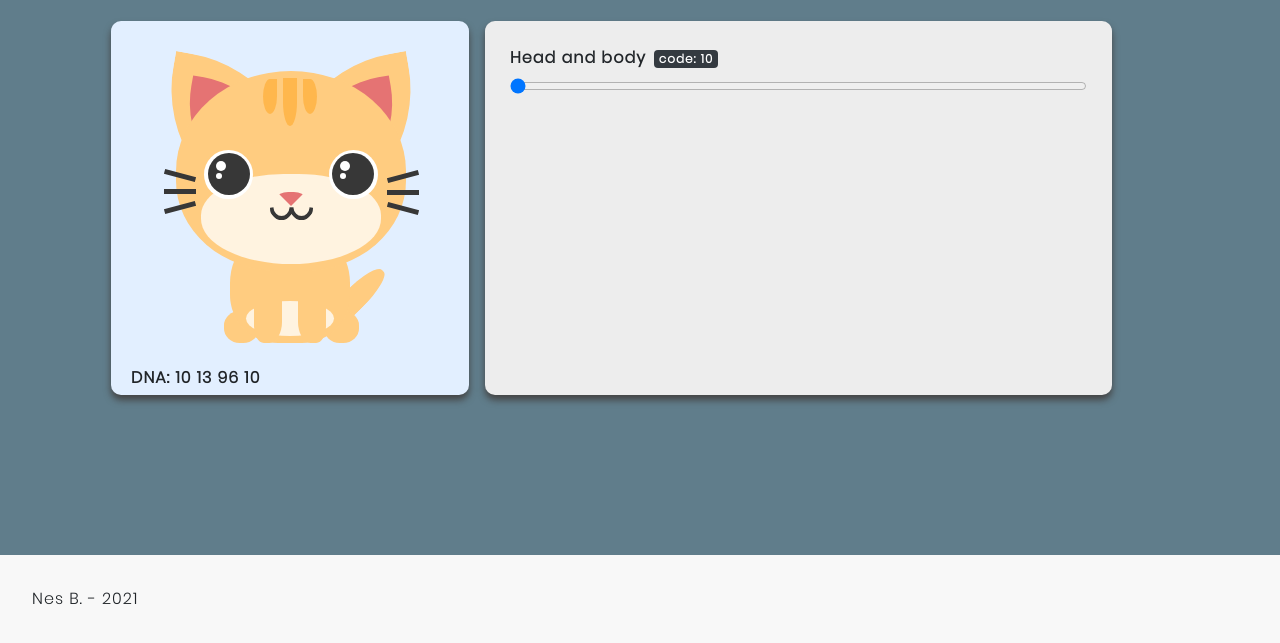
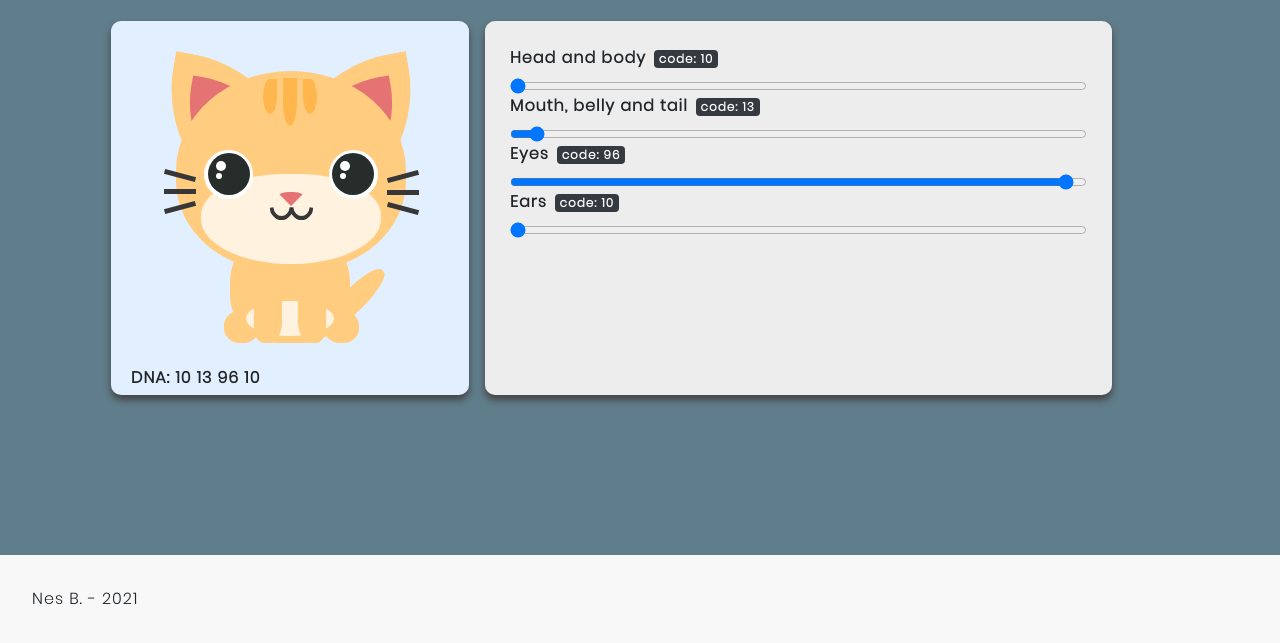
Before and after one commit to AnesBkdm/bitcats, a plain HTML site: page index.html in a window 1280 px wide. Shown: the part 227-870 px from the top of the page. Drawn offline with Linux system fonts and the light colour scheme.

Commit message:
Added sliders and params

```diff
--- a/assets/js/catFactory.js
+++ b/assets/js/catFactory.js
@@ -14,11 +14,28 @@ function genColors(){
     return colors
 }
 
-//This function code needs to modified so that it works with Your cat code.
 function headColor(color,code) {
     $('.cat__head, .cat__chest').css('background', '#' + color)  //This changes the color of the cat
     $('#headcode').html('code: '+code) //This updates text of the badge next to the slider
     $('#dnabody').html(code) //This updates the body color part of the DNA that is displayed below the cat
+}
+
+function mouthColor(color,code) {
+    $('.cat__mouth-contour, .cat__chest_inner').css('background', '#' + color)
+    $('#mouthcode').html('code: '+code)
+    $('#dnamouth').html(code)
+}
+
+function eyesColor(color,code) {
+    $('.cat__eye span').css('background', '#' + color)
+    $('#eyescode').html('code: '+code)
+    $('#dnaeyes').html(code)
+}
+
+function earsColor(color,code) {
+    $('.cat__ear--left, .cat__ear--right').css('background', '#' + color)
+    $('#earscode').html('code: '+code)
+    $('#dnaears').html(code)
 }
 
 
--- a/assets/js/catSettings.js
+++ b/assets/js/catSettings.js
@@ -51,12 +51,32 @@ function getDna(){
 
 function renderCat(dna){
     headColor(colors[dna.headcolor],dna.headcolor)
+    mouthColor(colors[dna.mouthColor],dna.mouthColor)
+    eyesColor(colors[dna.eyesColor],dna.eyesColor)
+    earsColor(colors[dna.earsColor],dna.earsColor)
     $('#bodycolor').val(dna.headcolor)
+    $('#mouthcolor').val(dna.mouthColor)
+    $('#eyescolor').val(dna.eyesColor)
+    $('#earscolor').val(dna.earsColor)
 }
 
 // Changing cat colors
 $('#bodycolor').change(()=>{
-    // console.log($('#bodycolor').val())
     var colorVal = $('#bodycolor').val()
     headColor(colors[colorVal],colorVal)
 })
+
+$('#mouthcolor').change(()=>{
+  var colorVal = $('#mouthcolor').val()
+  mouthColor(colors[colorVal],colorVal)
+})
+
+$('#eyescolor').change(()=>{
+  var colorVal = $('#eyescolor').val()
+  eyesColor(colors[colorVal],colorVal)
+})
+
+$('#earscolor').change(()=>{
+  var colorVal = $('#earscolor').val()
+  earsColor(colors[colorVal],colorVal)
+})
--- a/index.html
+++ b/index.html
@@ -100,6 +100,16 @@
                 <div class="form-group">
                     <label for="formControlRange"><b>Head and body</b><span class="badge badge-dark ml-2" id="headcode"></span></label>
                     <input type="range" min="10" max="98" class="form-control-range" id="bodycolor">
+
+                    <label for="formControlRange"><b>Mouth, belly and tail</b><span class="badge badge-dark ml-2" id="mouthcode"></span></label>
+                    <input type="range" min="10" max="98" class="form-control-range" id="mouthcolor">
+
+                    <label for="formControlRange"><b>Eyes</b><span class="badge badge-dark ml-2" id="eyescode"></span></label>
+                    <input type="range" min="10" max="98" class="form-control-range" id="eyescolor">
+
+                    <label for="formControlRange"><b>Ears</b><span class="badge badge-dark ml-2" id="earscode"></span></label>
+                    <input type="range" min="10" max="98" class="form-control-range" id="earscolor">
+
                 </div>
             </div>
 
```
